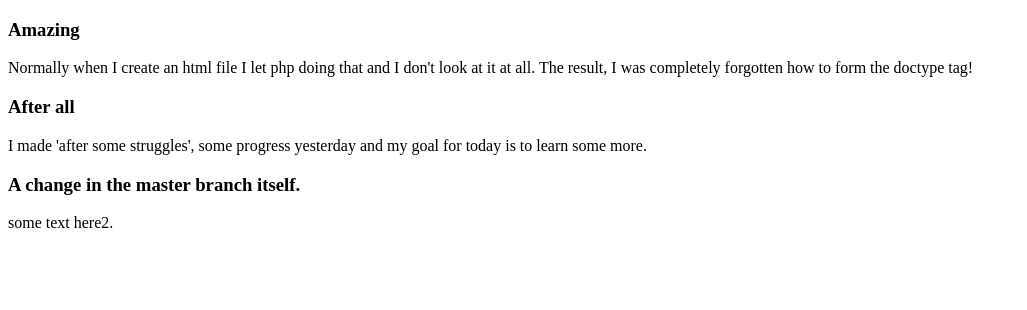
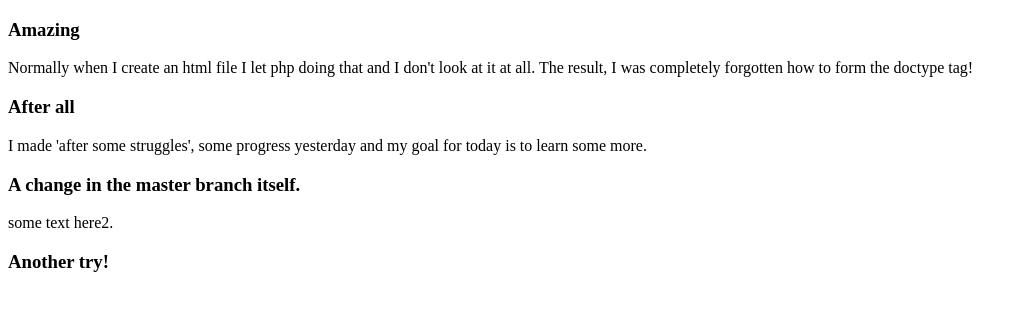
Before and after one commit to aadswebdesign/myNewLearning, a plain HTML site: page index.html in a window 1280 px wide. Shown: the whole page, without its empty margins (0-1027 px from the left). Drawn offline with Linux system fonts and the light colour scheme.

Commit message:
updated index.html

```diff
--- a/index.html
+++ b/index.html
@@ -1,7 +1,6 @@
 <!DOCTYPE html>
 <html>
-    <head>
-    </head>
+    <head></head>
     <body>
         <div>
             <h3>Amazing</h3>
@@ -11,6 +10,7 @@
             <p>I made  'after some struggles', some progress yesterday and my goal for today is to learn some more.</p>
             <h3>A change in the master branch itself.</h3>
             <p>some text here2.</p>
+            <h3>Another try!</h3>
         </div>
     </body>
 </html>
```
